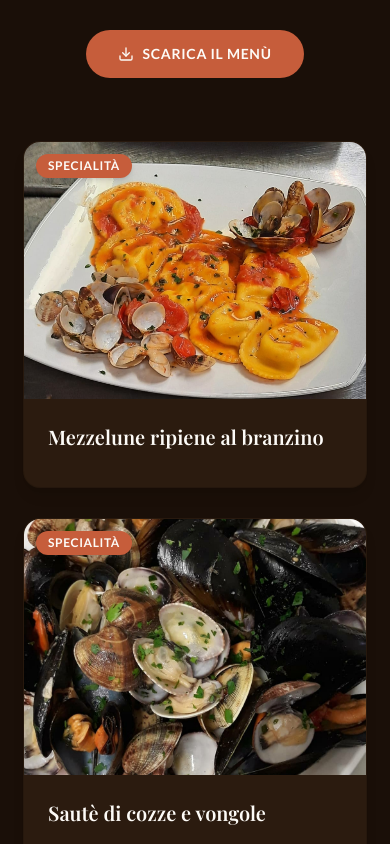
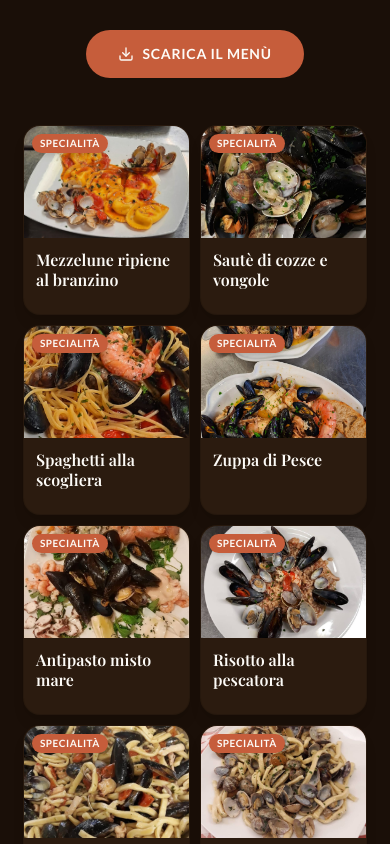
Before and after one commit to aleciv26-bit/Arcadia, a React (Vite) app: page / in a window 390 px wide. Shown: the part 2640-3484 px from the top of the page. Built offline with nearby package versions, Linux system fonts and the light colour scheme; a web font is replaced by a local one.

Commit message:
Update Menu.tsx

```diff
--- a/src/components/Menu.tsx
+++ b/src/components/Menu.tsx
@@ -25,37 +25,39 @@ export default function Menu({ onOpenModal }: MenuSectionProps) {
         </div>
 
         {/* Dish cards */}
-        <div className="mt-16 grid gap-8 sm:grid-cols-2 lg:grid-cols-4">
+        <div className="mt-12 grid grid-cols-2 gap-3 sm:gap-6 lg:grid-cols-4">
           {dishes.map((dish) => (
             <article
               key={dish.id}
-              className="group overflow-hidden rounded-2xl bg-wood-700 shadow-lg ring-1 ring-wood-600/40 transition-all duration-300 hover:-translate-y-2 hover:shadow-2xl hover:shadow-wood-900/40"
+              className="group flex flex-col justify-between overflow-hidden rounded-2xl bg-wood-700 shadow-lg ring-1 ring-wood-600/40 transition-all duration-300 hover:-translate-y-2 hover:shadow-2xl hover:shadow-wood-900/40"
             >
+              <div>
                 <div className="relative overflow-hidden">
                   <img
                     src={dish.image}
                     alt={dish.name}
-                  className="aspect-[4/3] w-full object-cover transition-transform duration-700 group-hover:scale-110"
+                    className="h-28 w-full object-cover sm:h-36 sm:aspect-[4/3] transition-transform duration-700 group-hover:scale-110"
                     loading="lazy"
                   />
                   {dish.tag && (
-                  <span className="absolute left-3 top-3 rounded-full bg-terracotta-400 px-3 py-1 text-xs font-semibold uppercase tracking-wider text-cream-50 shadow-md">
+                    <span className="absolute left-2 top-2 rounded-full bg-terracotta-400 px-2 py-0.5 text-[10px] font-semibold uppercase tracking-wider text-cream-50 shadow-md sm:left-3 sm:top-3 sm:px-3 sm:py-1 sm:text-xs">
                       {dish.tag}
                     </span>
                   )}
                 </div>
-              <div className="p-6">
-                <div className="flex items-baseline justify-between gap-2">
-                  <h3 className="font-serif text-xl font-semibold text-cream-50">
+                <div className="p-3 sm:p-6">
+                  <div className="flex flex-col sm:flex-row sm:items-baseline sm:justify-between gap-1">
+                    <h3 className="font-serif text-base sm:text-xl font-semibold text-cream-50 leading-tight">
                       {dish.name}
                     </h3>
-                  <span className="font-serif text-lg font-bold text-honey-300">
+                    <span className="font-serif text-sm sm:text-lg font-bold text-honey-300 shrink-0">
                       {dish.price}
                     </span>
                   </div>
-                <p className="mt-3 text-sm leading-relaxed text-cream-300">
+                  <p className="mt-2 text-xs sm:text-sm leading-relaxed text-cream-300 line-clamp-3 sm:line-clamp-none">
                     {dish.description}
                   </p>
+                </div>
               </div>
             </article>
           ))}
```
Lines whose indentation alone changed are shown as unchanged.
